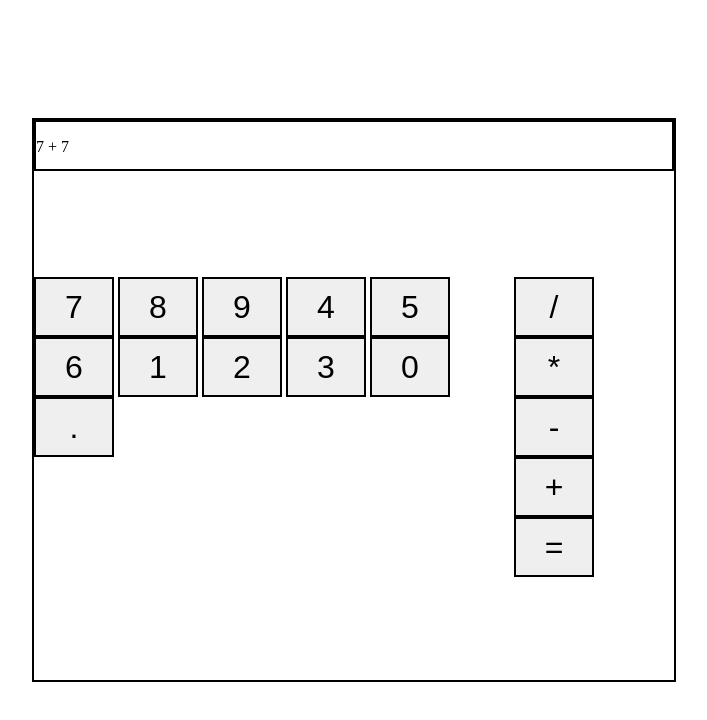
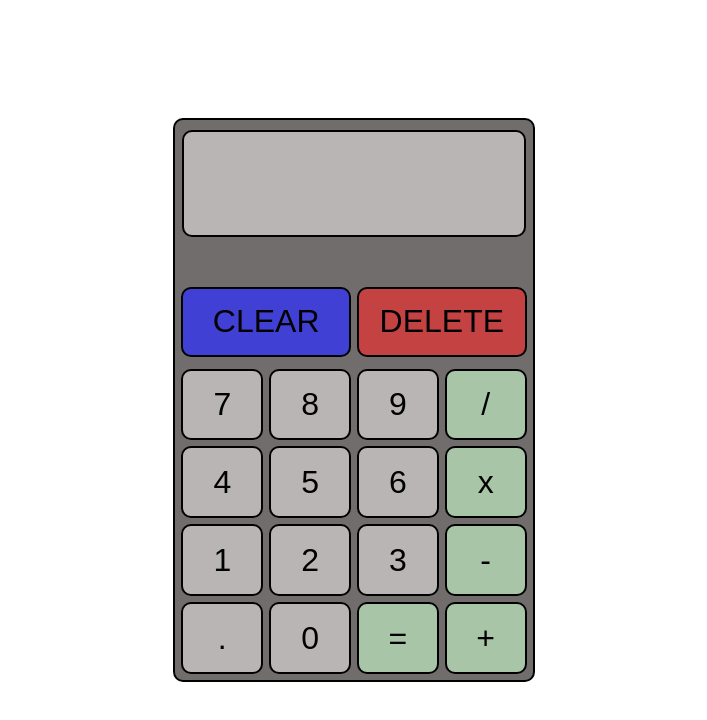
Before and after one commit to wjandrews672/calculator, a plain HTML site: page index.html in a window 1280 px wide. Shown: the whole page, without its empty margins (286-993 px from the left). Drawn offline with Linux system fonts and the light colour scheme.

Commit message:
finished calc visuals and got screen to display

```diff
--- a/index.html
+++ b/index.html
@@ -15,29 +15,32 @@
     <body>
         <div id="calc">
             <div id="output">
-                <p>7 + 7</p>
+                <p></p>
+            </div>
+            <div id="remove">
+                <button class="clear">CLEAR</button>
+                <button class="delete">DELETE</button>
             </div>
             <div id="buttons">
-                <div id = 'num'>
-                    <button class = 'number'>7</button>
-                    <button class = 'number'>8</button>
-                    <button class = 'number'>9</button>
-                    <button class = 'number'>4</button>
-                    <button class = 'number'>5</button>
-                    <button class = 'number'>6</button>
-                    <button class = 'number'>1</button>
-                    <button class = 'number'>2</button>
-                    <button class = 'number'>3</button>
-                    <button class = 'number'>0</button>
-                    <button class = 'number'>.</button>
-                </div>
-                <div id = 'op'>
-                    <button class = 'operator'>/</button>
-                    <button class = 'operator'>*</button>
-                    <button class = 'operator'>-</button>
-                    <button class = 'operator'>+</button>
-                    <button class = 'operator'>=</button>
-                </div>
+                <button class = 'number' data-number="">7</button>
+                <button class = 'number' data-number>8</button>
+                <button class = 'number' data-number>9</button>
+                <button class = 'operator' data-operator>/</button>
+
+                <button class = 'number' data-number>4</button>
+                <button class = 'number' data-number>5</button>
+                <button class = 'number' data-number>6</button>
+                <button class = 'operator' data-operator>x</button>
+
+                <button class = 'number' data-number>1</button>
+                <button class = 'number' data-number>2</button>
+                <button class = 'number' data-number>3</button>
+                <button class = 'operator' data-operator>-</button>
+
+                <button class = 'number' data-number>.</button>
+                <button class = 'number' data-number>0</button>
+                <button class = 'operator' data-equals>=</button>
+                <button class = 'operator' data-operator>+</button>
             </div>
 
         </div>
--- a/script.js
+++ b/script.js
@@ -1,3 +1,15 @@
+let screen = document.querySelector('p');
+const numberButtons = document.querySelectorAll('[data-number]');
+const opButtons = document.querySelectorAll('[data-operator]');
+const equalsButton= document.querySelectorAll('[data-equals]');
+// const clearButton
+// const deleteButton
+
+let displayValuex = '';
+let displayValuey = '';
+let operateValue = '';
+
+
 function add(x, y) {
     return x + y;
 }
@@ -14,6 +26,44 @@ function multiply(x, y) {
     return x * y;
 }
 
-function operate(op, x, y) {
-    return op(x, y);
-}
+// function operate(x, operateValue, y) {
+//     return operateValue(x, y);
+//     //why error code
+// }
+
+// const displayValue = function() {
+
+// }
+
+numberButtons.forEach((button) => {
+    button.addEventListener('click', () => {
+        // if (screen = '') {
+            displayValuex +=button.textContent;
+            screen.textContent += button.textContent;
+        // } else {
+            // displayValuey +=button.textContent;
+            // screen.textContent += button.textContent;
+        // }
+    });
+});
+
+opButtons.forEach((button) => {
+    button.addEventListener('click', () => {
+        if (button.textContent == 'x') {
+            operateValue = multiply;
+        } else  if (button.textContent == '/') {
+            operateValue = divide;
+        } else  if (button.textContent == '+') {
+            operateValue = add;
+        } else  if (button.textContent == '-') {
+            operateValue = subtract;
+        }
+        //run operate function on click
+        //x = display value, then y equal display value
+    console.log(operateValue)
+    });
+});
+
+// equalsButton.addEventListener('click', operate(displayValuex, operateValue, displayValuey));
+//clearButton.addEventListener
+//deleteButton.addEventListener
--- a/style.css
+++ b/style.css
@@ -8,53 +8,90 @@ html, body {
 #calc {
     border: 2px black solid;
     height:70%;
-    width: 50%;
+    width: auto;
+    max-width: 400px;
     display: grid;
     justify-self: center;
     align-self: center;
+    background-color: rgb(114, 109, 109);
+    border-radius: 10px;
 }
 
 #output {
+    display: grid;
     border: 2px black solid;
-    height: 30%;
+    min-height: 60px;
+    width: 95%;
+    justify-self: center;
+    margin-top: 10px;
+    background-color: rgb(185, 181, 181);
+    border-radius: 10px;
+    justify-content: right;
+    align-content: center;
 }
+
+p {
+    font-size: 2rem;
+    margin: 0px 30px 0px 0px;
+}
+
+#remove {
+    display: grid;
+    grid-template-columns: 1fr 1fr;
+    justify-content: center;
+    align-content: end;
+    grid-gap: 6px;
+    margin: 6px;
+}
+
+.clear {
+    border: 2px black solid;
+    font-size: 2rem;
+    height: 70px;
+    width: auto;
+    background-color: rgb(64, 64, 212);
+    border-radius: 10px;
+}
+
+.delete {
+    border: 2px black solid;
+    font-size: 2rem;
+    height: auto;
+    width: auto;
+    background-color: rgb(196, 66, 66);
+    border-radius: 10px;
+}
+
 
 #buttons {
     display: grid;
     grid-template-columns: 1fr 1fr 1fr 1fr;
     grid-template-rows: 1fr 1fr 1fr 1fr;
+    grid-gap: 6px;
+    margin: 6px;
+
 }
 
 .number {
     border: 2px black solid;
     font-size: 2rem;
-    height: 60px;
-    width: 80px;
+    height: auto;
+    width: auto;
+    border-radius: 10px;
+    background-color: rgb(185, 181, 181);
+    padding: 10px 30px;
     /* grid-row: 1 / span 5;
     grid-column: 1 / span 3; */
+    /* use fr,repeat on children buttons */
 }
-
-#num {
-    grid-row: 1 / span 5;
-    grid-column: 1 / span 3;
-}
-
-#op {
-    grid-row: 1 / span 5;
-    grid-column: 4 / span 1;
-}
-
-/* #buttons > .number {
-    display: grid;
-    grid-row: 1 / span 5;
-    grid-column: 1 / span 3;
-} */
 
 .operator {
     border: 2px black solid;
     font-size: 2rem;
-    height: 60px;
-    width: 80px;
+    height: auto;
+    width: auto;
+    background-color: rgb(168, 197, 168);
+    border-radius: 10px;
     /* justify-self: flex-end; */
     /* grid-row: 1 / span 5;
     grid-column: 4 / span 1; */
```
